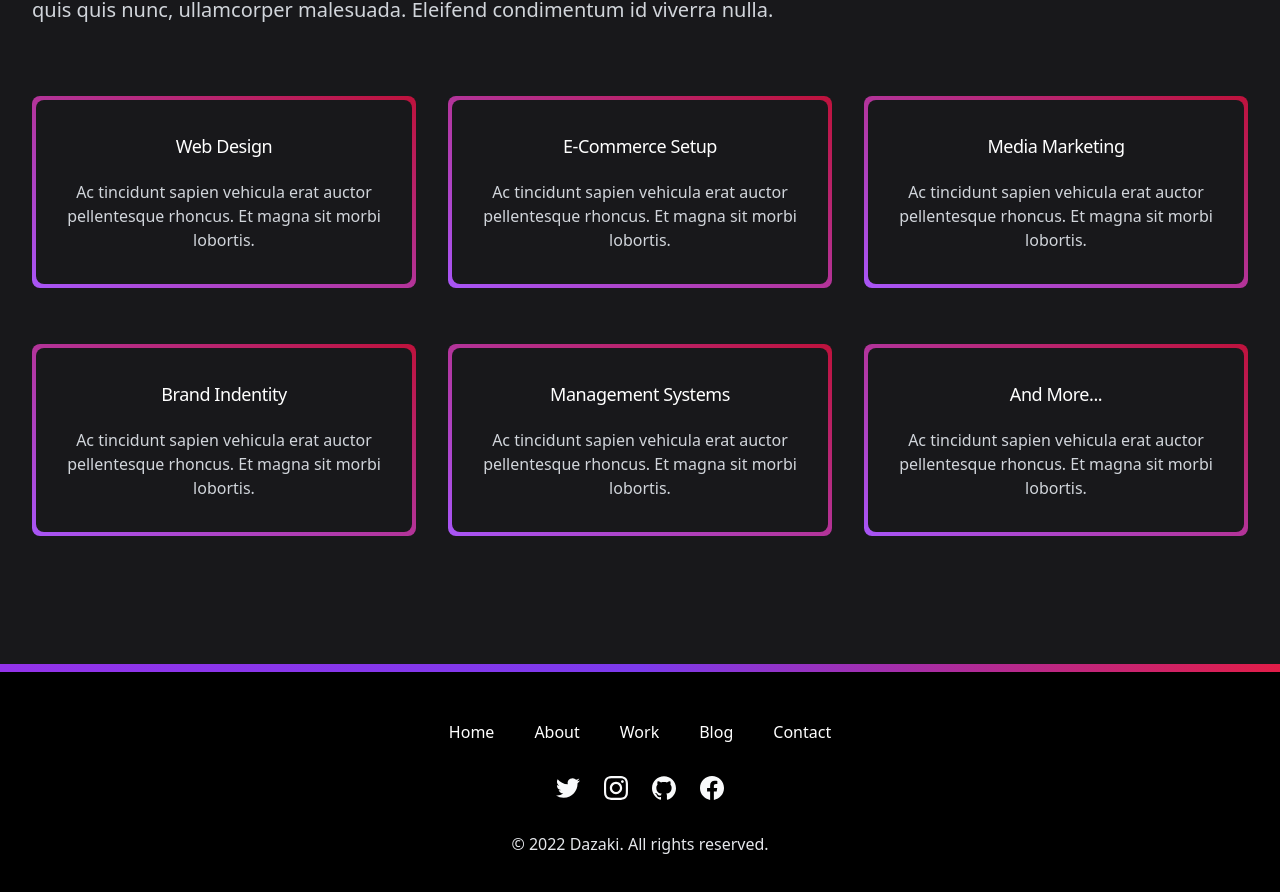
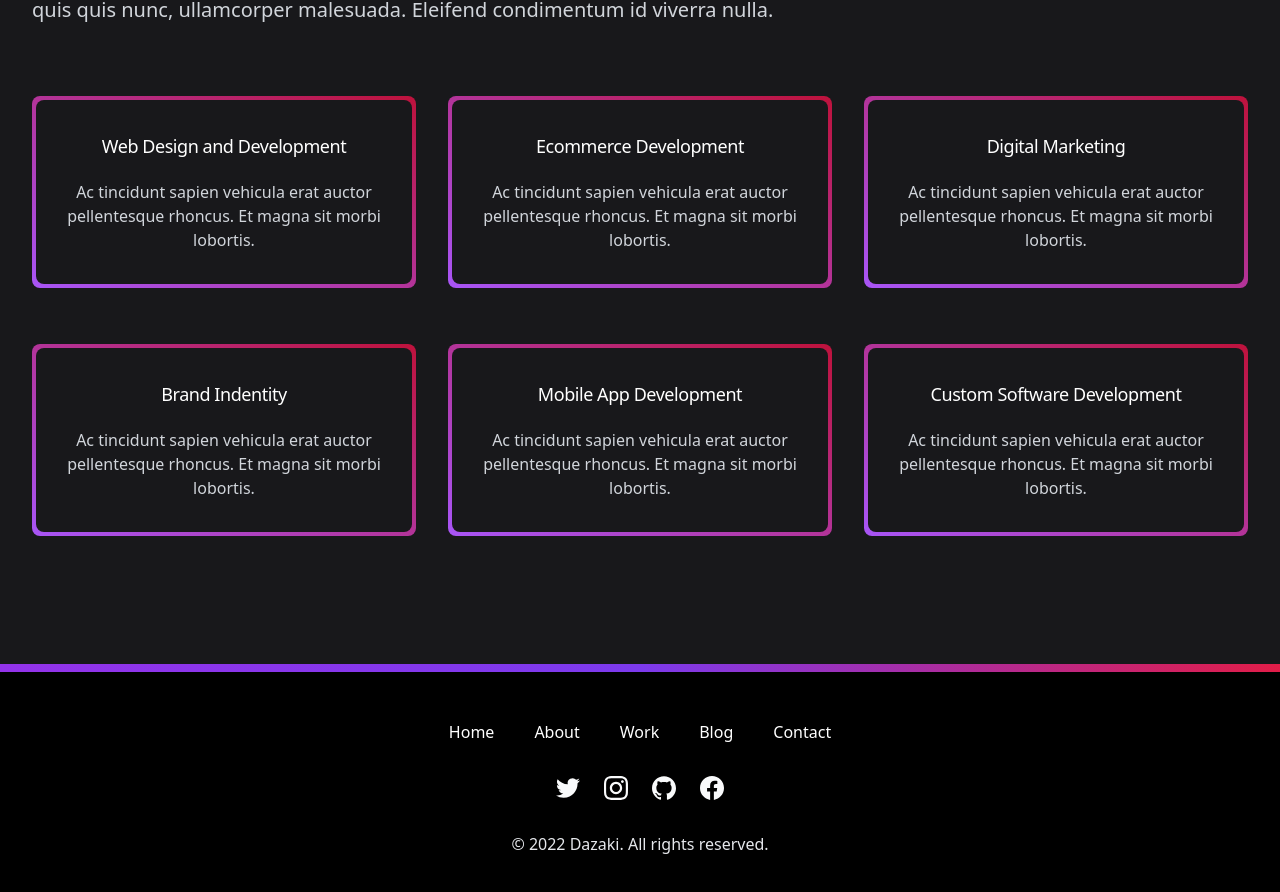
Before and after one commit to aymanoid/dazaki-web, a Next.js app: page / in a window 1280 px wide. Shown: the part 1434-2326 px from the top of the page. Built offline with nearby package versions, Linux system fonts and the light colour scheme.

Commit message:
update service names

```diff
--- a/components/home/ServicesSection.jsx
+++ b/components/home/ServicesSection.jsx
@@ -1,16 +1,16 @@
 const servicesData = [
   {
-    name: "Web Design",
+    name: "Web Design and Development",
     description:
       "Ac tincidunt sapien vehicula erat auctor pellentesque rhoncus. Et magna sit morbi lobortis.",
   },
   {
-    name: "E-Commerce Setup",
+    name: "Ecommerce Development",
     description:
       "Ac tincidunt sapien vehicula erat auctor pellentesque rhoncus. Et magna sit morbi lobortis.",
   },
   {
-    name: "Media Marketing",
+    name: "Digital Marketing",
     description:
       "Ac tincidunt sapien vehicula erat auctor pellentesque rhoncus. Et magna sit morbi lobortis.",
   },
@@ -20,12 +20,12 @@ const servicesData = [
       "Ac tincidunt sapien vehicula erat auctor pellentesque rhoncus. Et magna sit morbi lobortis.",
   },
   {
-    name: "Management Systems",
+    name: "Mobile App Development",
     description:
       "Ac tincidunt sapien vehicula erat auctor pellentesque rhoncus. Et magna sit morbi lobortis.",
   },
   {
-    name: "And More...",
+    name: "Custom Software Development",
     description:
       "Ac tincidunt sapien vehicula erat auctor pellentesque rhoncus. Et magna sit morbi lobortis.",
   },
```
